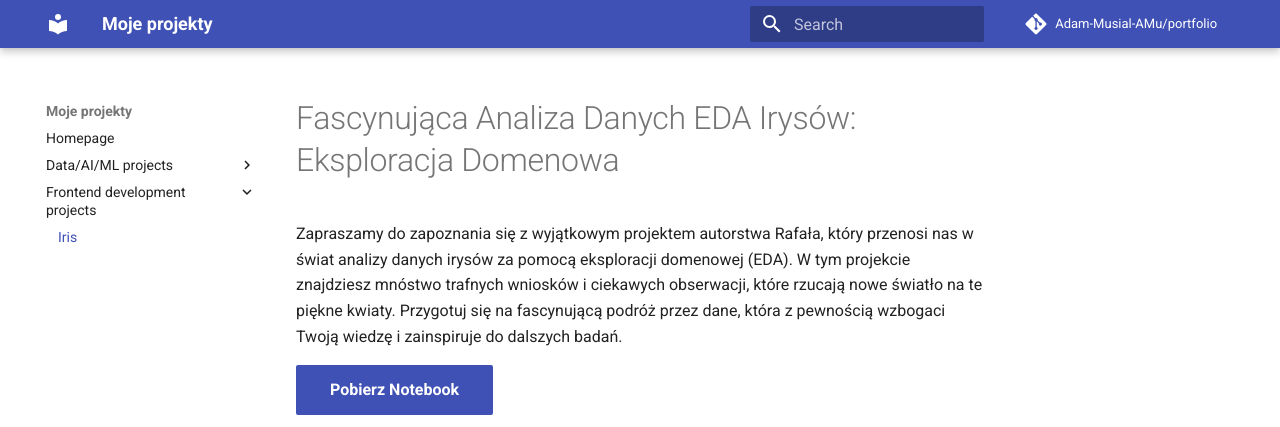
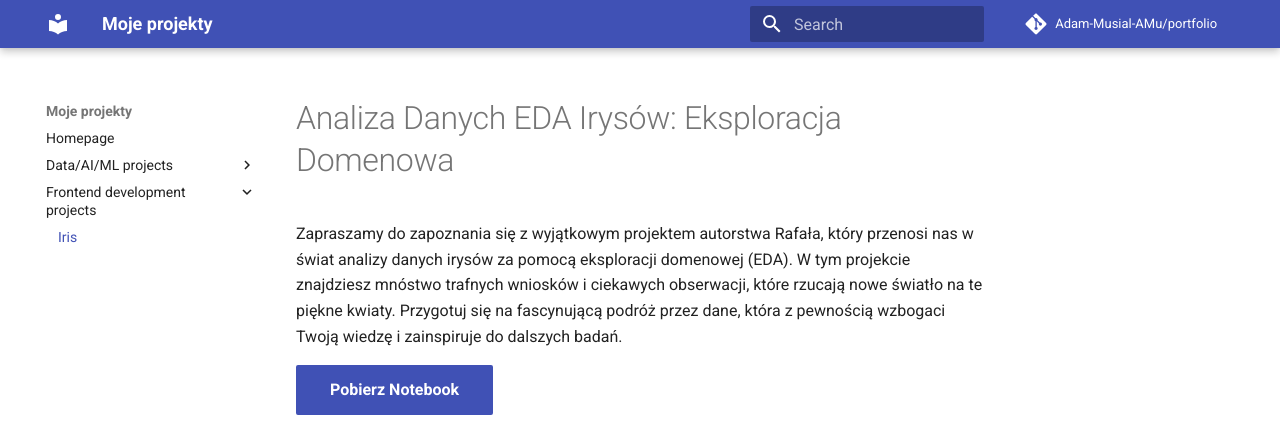
Before and after one commit to Adam-Musial-AMu/portfolio, an MkDocs documentation site: the page built from docs/iris/index.md, in a window 1280 px wide, cut to the strip 0-427 px from the top of the page. Built offline with MkDocs 1.6.1 and Material for MkDocs 9.7.7, drawn with Linux system fonts in a browser that asks for light colours; comment, search, counter and statistics services are not loaded.

Commit message:
Fix header title in iris index.md

```diff
--- a/docs/iris/index.md
+++ b/docs/iris/index.md
@@ -1,5 +1,5 @@
 
-# Fascynująca Analiza Danych EDA Irysów: Eksploracja Domenowa
+# Analiza Danych EDA Irysów: Eksploracja Domenowa
 
 Zapraszamy do zapoznania się z wyjątkowym projektem autorstwa Rafała, który przenosi nas w świat analizy danych irysów za pomocą eksploracji domenowej (EDA). W tym projekcie znajdziesz mnóstwo trafnych wniosków i ciekawych obserwacji, które rzucają nowe światło na te piękne kwiaty. Przygotuj się na fascynującą podróż przez dane, która z pewnością wzbogaci Twoją wiedzę i zainspiruje do dalszych badań.
 
```
